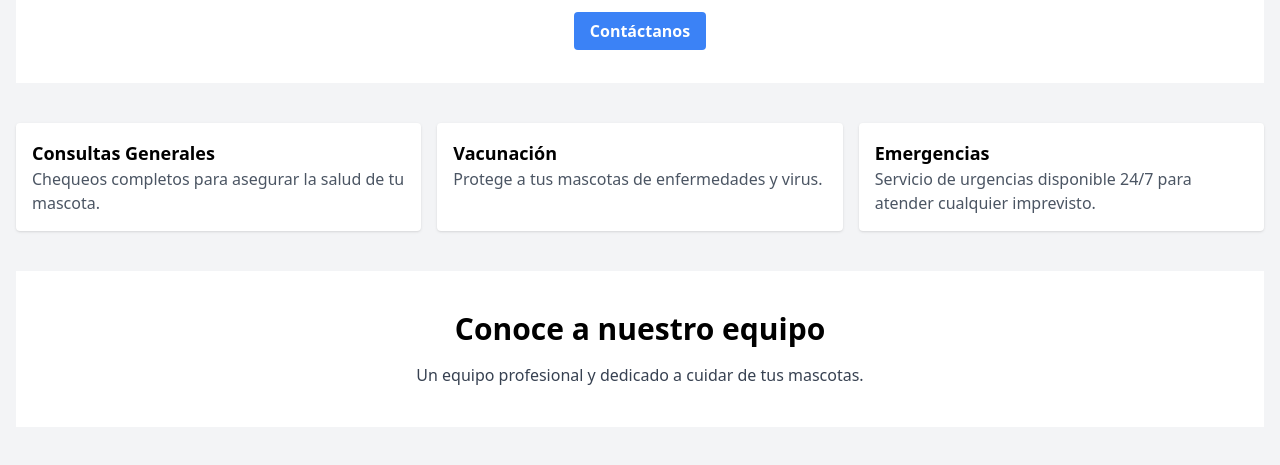
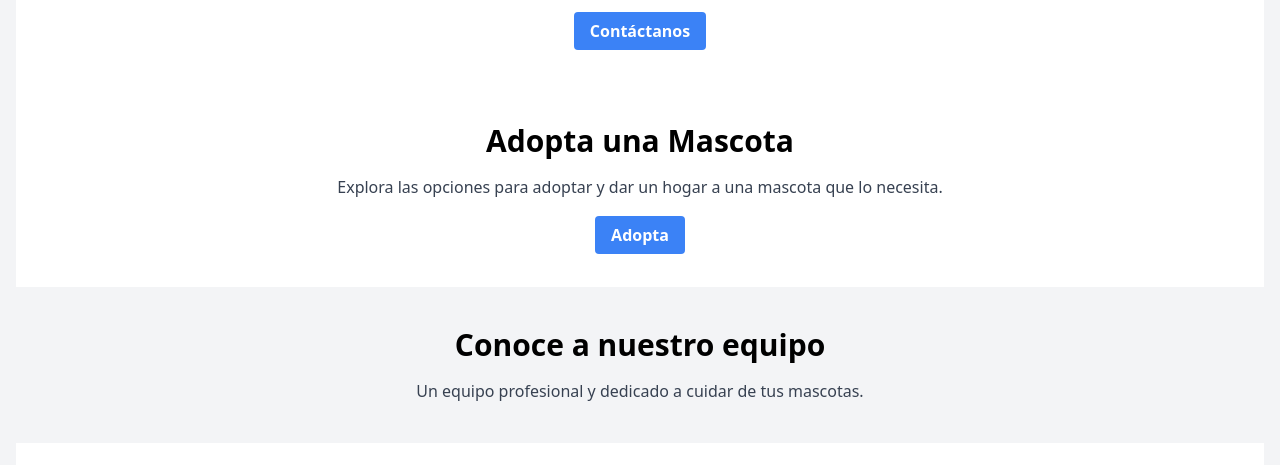
Before and after one commit to LostPawsNetwork/LostPawsWeb, a PHP site: page / in a window 1280 px wide. Shown: the part 593-1058 px from the top of the page. Run offline with PHP 8.4, Linux system fonts and the light colour scheme; some libraries are stand-ins or nearby versions.

Commit message:
Mapa agregado

```diff
--- /dev/null
+++ b/src/components/footer.html
@@ -0,0 +1,3 @@
+<footer class="bg-blue-900 text-white text-center p-4">
+    <p>Veterinaria Cruz Azul &copy; 2024</p>
+</footer>
--- /dev/null
+++ b/src/components/header.html
@@ -0,0 +1,32 @@
+<div
+    class="bg-sky-500 text-white p-4 flex justify-between items-center fixed w-full z-20"
+>
+    <div class="container mx-auto flex justify-between items-center">
+        <button id="hamburger-btn" class="text-white focus:outline-none">
+            <!-- Icono de hamburguesa -->
+            <svg
+                class="w-8 h-8"
+                fill="none"
+                stroke="currentColor"
+                viewBox="0 0 24 24"
+                xmlns="http://www.w3.org/2000/svg"
+            >
+                <path
+                    stroke-linecap="round"
+                    stroke-linejoin="round"
+                    stroke-width="2"
+                    d="M4 6h16M4 12h16m-7 6h7"
+                ></path>
+            </svg>
+        </button>
+        <a href="#" class="flex justify-center items-center">
+            <img src="assets/imagenes/huella.png" alt="Logo" class="h-8" />
+        </a>
+        <a
+            href="#"
+            class="bg-blue-900 hover:bg-blue-600 text-white font-bold py-2 px-4 rounded"
+        >
+            Inicio Sesión
+        </a>
+    </div>
+</div>
--- /dev/null
+++ b/src/components/sidebar.html
@@ -0,0 +1,13 @@
+<aside
+    id="menu"
+    class="fixed inset-y-0 left-0 transform -translate-x-full bg-blue-800 text-white w-64 overflow-auto transition-transform duration-300 ease-in-out"
+    style="top: 4rem; height: calc(100% - 4rem)"
+>
+    <a href="#adopta" class="block p-4">Adopta</a>
+    <a href="#nosotros" class="block p-4">Nosotros</a>
+    <a href="#sedes" class="block p-4">Sedes</a>
+    <a href="#donar" class="block p-4">Donar</a>
+    <a href="#contacto" class="block p-4">Contactos</a>
+    <a href="#testimonios" class="block p-4">Testimonios</a>
+    <a href="#redes" class="block p-4">Redes</a>
+</aside>
--- a/src/index.php
+++ b/src/index.php
@@ -3,53 +3,22 @@
 <head>
   <meta charset="UTF-8">
   <meta name="viewport" content="width=device-width, initial-scale=1.0">
+  <link rel="stylesheet" href="https://unpkg.com/leaflet/dist/leaflet.css" />
   <script src="https://cdn.tailwindcss.com"></script>
 </head>
 
 <body class="bg-gray-100">
-    <!-- Encabezado -->
+
     <div class='flex'>
-        <header class="bg-sky-500 text-white p-4 flex justify-between items-center fixed w-full z-20">
-            <div class="container mx-auto flex justify-between items-center">
-                <!-- Menú hamburguesa -->
-                <div class="flex-initial relative">
-                    <button id="hamburger-btn" class="text-white focus:outline-none">
-                        <svg class="w-8 h-8" fill="none" stroke="currentColor" viewBox="0 0 24 24" xmlns="http://www.w3.org/2000/svg"><path stroke-linecap="round" stroke-linejoin="round" stroke-width="2" d="M4 6h16M4 12h16m-7 6h7"></path></svg>
-                    </button>
-                </div>
-
-                <!-- Logo -->
-                <div class="flex-grow text-center">
-                    <a href="#" class="flex justify-center items-center">
-                        <img src="assets/imagenes/huella.png" alt="Logo" class="h-8">
-                    </a>
-                </div>
-
-                <!-- Botón de inicio de sesión -->
-                <div class="flex-initial">
-                    <a href="#" class="bg-blue-900 hover:bg-blue-600 text-white font-bold py-2 px-4 rounded">
-                        Inicio Sesión
-                    </a>
-                </div>
-            </div>
-        </header>
+        <?php include "components/header.html"; ?>
 
         <div class="flex-1">
             <!-- Menú Lateral -->
-            <aside id="menu" class="fixed inset-y-0 left-0 transform -translate-x-full bg-blue-800 text-white w-64 overflow-auto transition-transform duration-300 ease-in-out z-10" style="top: 4rem; height: calc(100% - 4rem);">
-                <a href="#" class="block p-4">Adopta</a>
-                <a href="#" class="block p-4">Nosotros</a>
-                <a href="#" class="block p-4">Sedes</a>
-                <a href="#" class="block p-4">Donar</a>
-                <a href="#contacto" class="block p-4">Contactos</a>
-                <a href="#" class="block p-4">Testimonios</a>
-                <a href="#" class="block p-4">Redes</a>
-            </aside>
+            <?php include "components/sidebar.html"; ?>
 
             <!-- Contenido principal de la página -->
-            <main id="page-content" class="transition-transform duration-300 ease-in-out flex-1 p-4" style="top: 4rem; height: calc(100% - 4rem);">
-                <!-- Agrega aquí el contenido de tu página -->
-                <p>Aquí va el contenido principal de la página.</p>
+            <main id="page-content" class="transition-transform duration-300 ease-in-out flex-1 p-4" style="top: 4rem; height: calc(100% - 4rem)">
+                <p>Salto de la linea en la pagina para evitar que se solapen.</p>
                 <br><br>
                 <div class="relative w-full h-96 overflow-hidden">
                     <video autoplay muted loop class="absolute top-1/2 left-1/2 min-w-full min-h-full w-auto h-auto -translate-x-1/2 -translate-y-1/2 z-0">
@@ -61,7 +30,6 @@
                     </div>
                 </div>
 
-                <!-- Sección de bienvenida -->
                 <section class="text-center py-10 bg-white">
                     <div class="container mx-auto">
                         <h2 class="text-3xl font-bold mb-4">Lost Paws</h2>
@@ -72,29 +40,56 @@
                     </div>
                 </section>
 
-                <section id="servicios" class="py-10 bg-gray-100">
-                    <div class="container mx-auto grid grid-cols-3 gap-4">
-                        <div class="bg-white p-4 shadow rounded">
-                            <h3 class="font-bold text-lg">Consultas Generales</h3>
-                            <p class="text-gray-600">Chequeos completos para asegurar la salud de tu mascota.</p>
-                        </div>
+                <section id="adopta" class="text-center py-10 bg-white">
+                    <div class="container mx-auto">
+                        <h2 class="text-3xl font-bold mb-4">Adopta una Mascota</h2>
+                        <p class="text-gray-700 mb-6">Explora las opciones para adoptar y dar un hogar a una mascota que lo necesita.</p>
+                    </div>
+                    <a href="#adopta" class="bg-blue-500 hover:bg-blue-600 text-white font-bold py-2 px-4 rounded">
+                        Adopta
+                    </a>
+                </section>
 
-                        <div class="bg-white p-4 shadow rounded">
-                            <h3 class="font-bold text-lg">Vacunación</h3>
-                            <p class="text-gray-600">Protege a tus mascotas de enfermedades y virus.</p>
-                        </div>
-
-                        <div class="bg-white p-4 shadow rounded">
-                            <h3 class="font-bold text-lg">Emergencias</h3>
-                            <p class="text-gray-600">Servicio de urgencias disponible 24/7 para atender cualquier imprevisto.</p>
-                        </div>
+                <!-- Nosotros -->
+                <section id="nosotros" class="py-10 bg-gray-100">
+                    <div class="container mx-auto text-center">
+                        <h2 class="text-3xl font-bold mb-4">Conoce a nuestro equipo</h2>
+                        <p class="text-gray-700">Un equipo profesional y dedicado a cuidar de tus mascotas.</p>
                     </div>
                 </section>
 
-                <section id="nosotros" class="py-10 bg-white">
+                <!-- Sección de Sedes -->
+                <section id="sedes" class="py-10 bg-white">
+                    <div class="container mx-auto">
+                        <h2 class="text-3xl font-bold mb-4">Nuestras Sedes</h2>
+                        <p class="text-gray-700 mb-6">Encuentra nuestra sede más cercana y ven a visitarnos.</p>
+                    </div>
+                    <div id="map" style="height: 400px;"></div>
+                </section>
+                <!-- Sección de Donación -->
+                <section id="donar" class="py-10 bg-gray-100">
                     <div class="container mx-auto text-center">
-                        <h2 class="text-3xl font-bold mb-4">Conoce a nuestro equipo</h2>
-                        <p class="text-gray-700">Un equipo profesional y dedicado a cuidar de tus mascotas.</p>
+                        <h2 class="text-3xl font-bold mb-4">Cómo Puedes Ayudar</h2>
+                        <p class="text-gray-700">Tu donación hace la diferencia para muchas mascotas.</p><br>
+                        <a href="#donar" class="bg-blue-500 hover:bg-blue-600 text-white font-bold py-2 px-4 rounded">
+                            Donar
+                        </a>
+                    </div>
+                </section>
+
+                <!-- Sección de Testimonios -->
+                <section id="testimonios" class="py-10 bg-white">
+                    <div class="container mx-auto text-center">
+                        <h2 class="text-3xl font-bold mb-4">Historias de Éxito</h2>
+                        <p class="text-gray-700">Descubre las historias de mascotas y dueños felices gracias a nuestra ayuda.</p>
+                    </div>
+                </section>
+
+                <!-- Sección de Redes Sociales -->
+                <section id="redes" class="py-10 bg-gray-100">
+                    <div class="container mx-auto text-center">
+                        <h2 class="text-3xl font-bold mb-4">Síguenos en Redes</h2>
+                        <p class="text-gray-700">Mantente al día con nuestras últimas noticias y eventos en nuestras redes sociales.</p>
                     </div>
                 </section>
 
@@ -123,20 +118,10 @@
         </div>
     </div>
 
-    <footer class="bg-blue-900 text-white text-center p-4">
-        <p>Veterinaria Cruz Azul &copy; 2024</p>
-    </footer>
+    <?php include "components/footer.html"; ?>
 
-    <script>
-        document.getElementById('hamburger-btn').addEventListener
-        ('click', function()
-            {
-                var menu = document.getElementById('menu');
-                var pageContent = document.getElementById('page-content');
-                menu.classList.toggle('-translate-x-full');
-                pageContent.classList.toggle('ml-64');
-            }
-        );
-    </script>
+    <script src="scripts/dynamic.js"></script>
+    <script src="https://unpkg.com/leaflet/dist/leaflet.js"></script>
+    <script src="scripts/map.js"></script>
 </body>
 </html>
--- /dev/null
+++ b/src/scripts/dynamic.js
@@ -0,0 +1,6 @@
+document.getElementById("hamburger-btn").addEventListener("click", function () {
+  var menu = document.getElementById("menu");
+  var pageContent = document.getElementById("page-content");
+  menu.classList.toggle("-translate-x-full");
+  pageContent.classList.toggle("ml-64");
+});
--- /dev/null
+++ b/src/scripts/map.js
@@ -0,0 +1,11 @@
+var x = -18.0038097;
+var y = -70.238896;
+var acercamiento = 18;
+
+var map = L.map("map").setView([x, y], acercamiento);
+
+L.tileLayer("https://{s}.tile.openstreetmap.org/{z}/{x}/{y}.png", {
+  attribution: "LostPaws",
+}).addTo(map);
+
+var marker = L.marker([x, y]).addTo(map);
```
